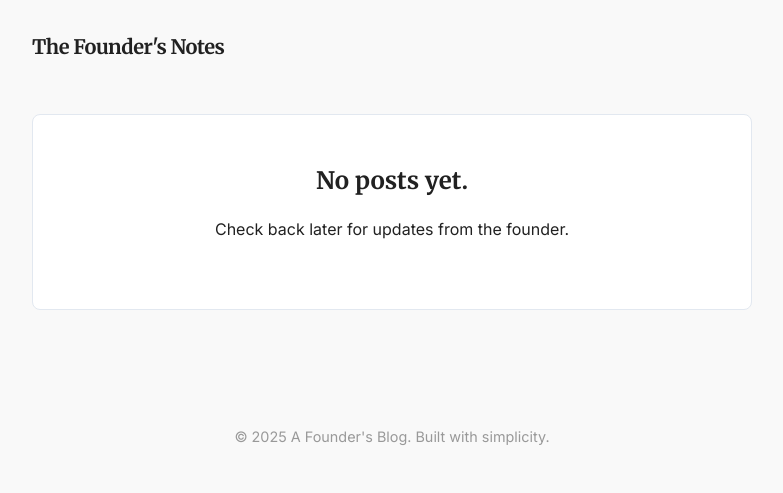
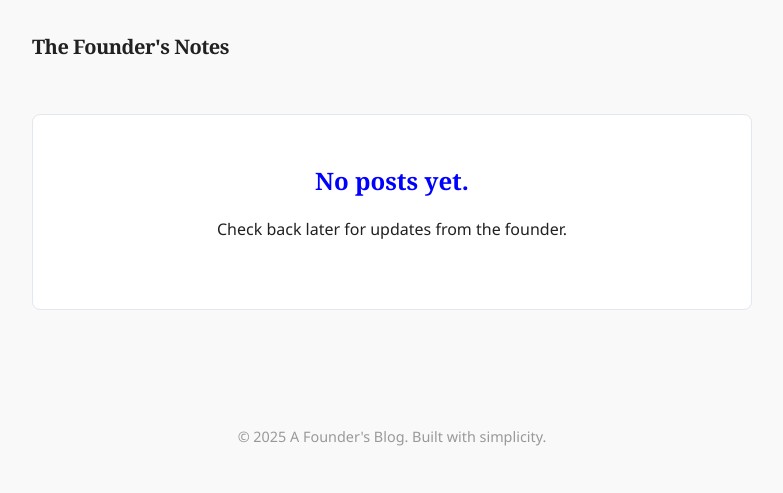
Before and after one commit to samridhx0/website, a Flask app: page / in a window 1280 px wide. Shown: the top 493 px of the page, without its empty margins (248-1031 px from the left). Run offline with Flask 3, Linux system fonts and the light colour scheme; data that the repository does not hold is empty.

Commit message:
Update fonts and heading colors

```diff
--- a/static/style.css
+++ b/static/style.css
@@ -4,8 +4,8 @@
     --accent-color: #434190;
     --border-color: #e2e8f0;
     --card-bg: #ffffff;
-    --header-font: 'Merriweather', serif;
-    --body-font: 'Inter', sans-serif;
+    --header-font: 'Georgia', serif;
+    --body-font: 'Segoe UI', sans-serif;
 }
 
 /* --- Global Styles --- */
@@ -38,7 +38,7 @@ a:hover {
 h1, h2, h3, h4, h5, h6 {
     font-family: var(--header-font);
     font-weight: 700;
-    color: var(--text-color);
+    color: blue;
     line-height: 1.3;
 }
 
```
